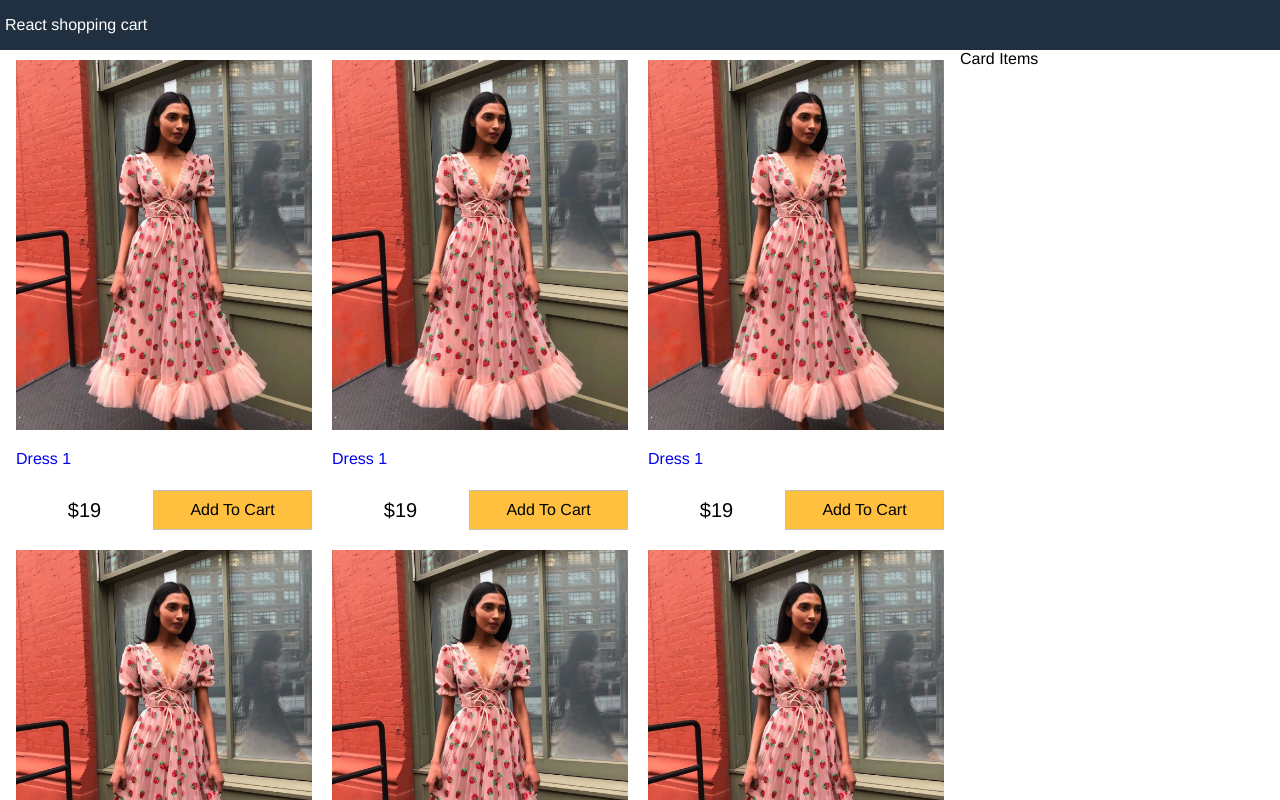
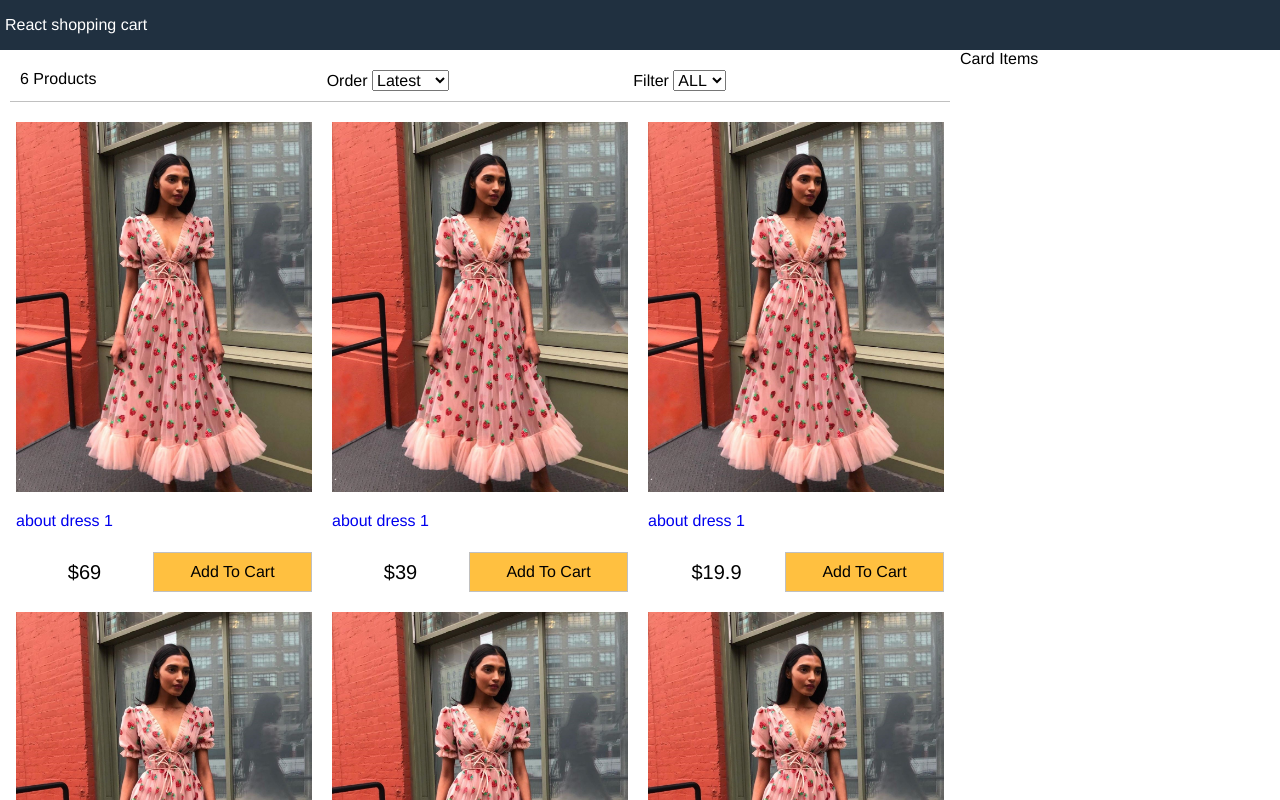
Before and after one commit to danilkladnitsky/shopping-cart, a React (Create React App) app: page / in a window 1280 px wide. Shown: the top 800 px of the page. Built offline with nearby package versions, Linux system fonts and the light colour scheme; a web font is replaced by a local one.

Commit message:
filter-component

```diff
--- a/src/App.js
+++ b/src/App.js
@@ -1,17 +1,56 @@
 // feature 1
 import { Component } from "react";
+import Filter from "./components/Filter";
 import Products from "./components/Products";
 import data from "./data.json";
 
 class App extends Component {
-  constructor(){
+  constructor() {
     super();
     this.state = {
       products: data.products,
       size: "",
       sort: "",
-    }
+    };
   }
+
+  sortProducts = (event) => {
+    const sort = event.target.value;
+    console.log(event.target.value);
+    this.setState((state) => ({
+      sort,
+      products: this.state.products
+        .slice()
+        .sort((a, b) =>
+          sort === "lowest"
+            ? a.price > b.price
+              ? 1
+              : -1
+            : sort === "highest"
+            ? a.price < b.price
+              ? 1
+              : -1
+            : a._id > b._id
+            ? 1
+            : -1
+        ),
+    }));
+  };
+
+  filterProducts = (event) => {
+    if (event.target.value === "")
+      this.setState({
+        size: event.target.value,
+        products: data.products,
+      });
+    else
+      this.setState({
+        size: event.target.value,
+        products: data.products.filter(
+          (product) => product.availableSizes.indexOf(event.target.value) >= 0
+        ),
+      });
+  };
   render() {
     return (
       <div className="grid-container">
@@ -21,6 +60,13 @@
         <main>
           <div className="content">
             <div className="main">
+              <Filter
+                count={this.state.products.length}
+                size={this.state.size}
+                sort={this.state.sort}
+                filterProducts={this.filterProducts}
+                sortProducts={this.sortProducts}
+              ></Filter>
               <Products products={this.state.products}></Products>
             </div>
             <div className="sidebar">Card Items</div>
--- /dev/null
+++ b/src/components/Filter.js
@@ -0,0 +1,31 @@
+import React, { Component } from "react";
+
+export default class Filter extends Component {
+
+  render() {
+    return (
+      <div className="filter">
+        <div className="filter-result">{this.props.count} Products</div>
+        <div className="filter-sort">
+          Order {" "}
+          <select value={this.props.sort} onChange={this.props.sortProducts}>
+            <option>Latest</option>
+            <option value="lowest">Lowest</option>
+            <option value="highest">Highest</option>
+          </select>
+        </div>
+        <div className="filter-size">
+          Filter {" "}
+          <select value={this.props.size} onChange={this.props.filterProducts}>
+            <option value="">ALL</option>
+            <option value="XS">XS</option>
+            <option value="S">S</option>
+            <option value="M">M</option>
+            <option value="XL">XL</option>
+            <option value="XXL">XXL</option>
+          </select>
+        </div>
+      </div>
+    );
+  }
+}
--- a/src/components/Products.js
+++ b/src/components/Products.js
@@ -10,7 +10,7 @@
               <div className="product">
                 <a href={"#" + product._id}>
                   <img src={product.image} alt={product.title}></img>
-                  <p>{product.title}</p>
+                  <p>{product.description}</p>
                 </a>
                 <div className="product-price">
                   <div>{formatCurrency(product.price)}</div>
--- a/src/data.json
+++ b/src/data.json
@@ -5,7 +5,7 @@
     "title": "Dress 1",
     "image": "/images/dress1.jpg",
     "description": "about dress 1",
-    "price": 19,
+    "price": 69,
     "availableSizes": ["XL", "XXL"]
   },
   {
@@ -13,40 +13,40 @@
     "title": "Dress 1",
     "image": "/images/dress1.jpg",
     "description": "about dress 1",
-    "price": 19,
-    "availableSizes": ["XL", "XXL"]
+    "price": 39,
+    "availableSizes": ["SM", "S"]
   },
   {
     "_id": "dress3",
     "title": "Dress 1",
     "image": "/images/dress1.jpg",
     "description": "about dress 1",
-    "price": 19,
-    "availableSizes": ["XL", "XXL"]
+    "price": 19.9,
+    "availableSizes": ["M", "L"]
   },
   {
     "_id": "dress4",
     "title": "Dress 1",
     "image": "/images/dress1.jpg",
     "description": "about dress 1",
-    "price": 19,
-    "availableSizes": ["XL", "XXL"]
+    "price": 29.9,
+    "availableSizes": ["S", "XXL"]
   },
   {
     "_id": "dress5",
     "title": "Dress 1",
     "image": "/images/dress1.jpg",
     "description": "about dress 1",
-    "price": 19,
-    "availableSizes": ["XL", "XXL"]
+    "price": 49.9,
+    "availableSizes": ["M", "L"]
   },
   {
     "_id": "dress6",
     "title": "Dress 1",
     "image": "/images/dress1.jpg",
     "description": "about dress 1",
-    "price": 19,
-    "availableSizes": ["XL", "XXL"]
+    "price": 219,
+    "availableSizes": ["XS", "S"]
   }
 ]
 }
--- a/src/index.css
+++ b/src/index.css
@@ -136,3 +136,15 @@
 .button.primary{
   background-color: #ffc040;
 }
+
+.filter{
+  margin: 1rem;
+  padding: 1rem;
+  display: flex;
+  border-bottom: 0.1rem #c0c0c0 solid;
+  justify-content: space-between;
+}
+
+.filter div{
+  flex: 1;
+}
```
